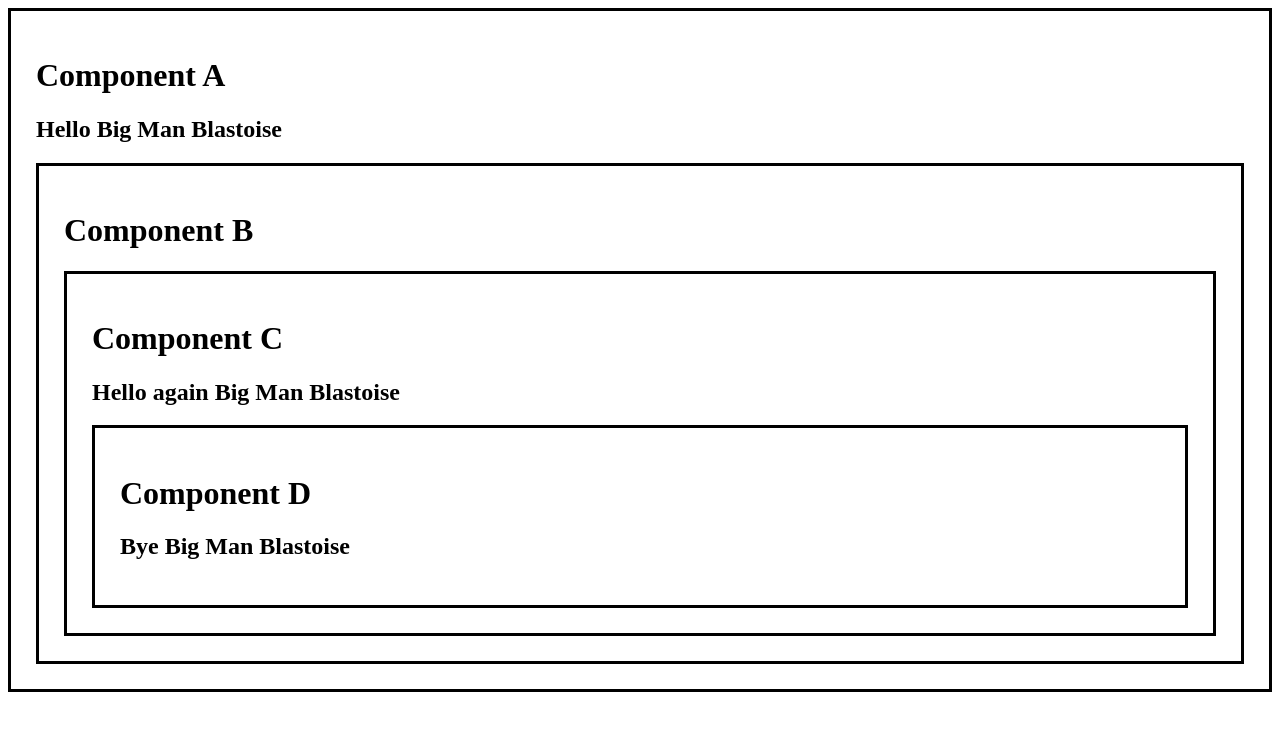
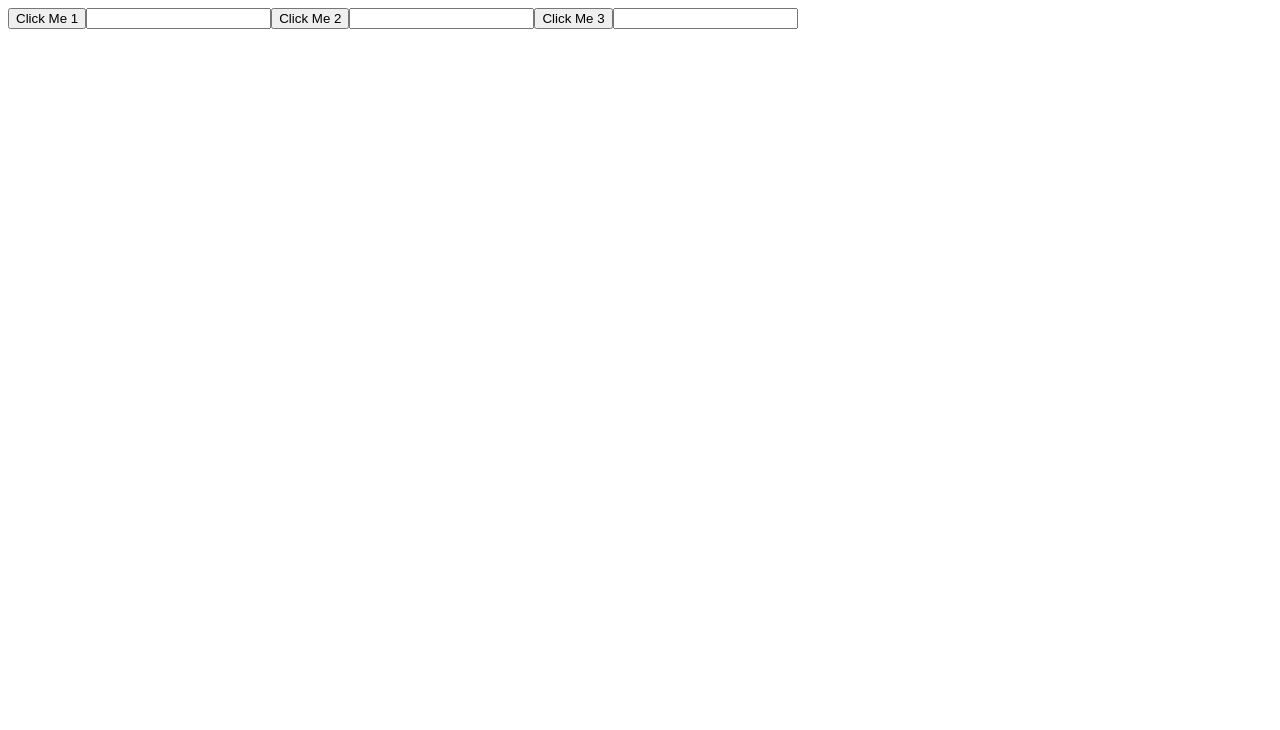
Before and after one commit to FJoey/ReactLearning, a React (Vite) app in the folder my-react-app/: page / in a window 1280 px wide. Shown: the top 730 px of the page. Built offline with nearby package versions, Linux system fonts and the light colour scheme.

Commit message:
useRef hook

```diff
--- a/my-react-app/src/App.jsx
+++ b/my-react-app/src/App.jsx
@@ -1,10 +1,10 @@
-import ComponentA from "./ComponentA";
+import MyComponent8 from "./Mycomponent8";
 
 function App() {
 
     return(
       <>
-        <ComponentA />
+        <MyComponent8 />
       </>
     );
 }
--- /dev/null
+++ b/my-react-app/src/Mycomponent8.jsx
@@ -0,0 +1,53 @@
+import React, {useState, useEffect, useRef} from 'react';
+
+function MyComponent8(){
+
+    const inputRef1 = useRef(null);
+    const inputRef2 = useRef(null);
+    const inputRef3 = useRef(null);
+
+    useEffect(() => {
+        console.log("COMPONENT RENDERED");
+    });
+
+    function handleClick1(){
+        inputRef1.current.focus();
+        inputRef1.current.style.backgroundColor = "yellow";
+        inputRef2.current.style.backgroundColor = "";
+        inputRef3.current.style.backgroundColor = "";
+    }
+
+    function handleClick2(){
+        inputRef2.current.focus();
+        inputRef2.current.style.backgroundColor = "yellow";
+        inputRef1.current.style.backgroundColor = "";
+        inputRef3.current.style.backgroundColor = "";
+    }
+
+    function handleClick3(){
+        inputRef3.current.focus();
+        inputRef3.current.style.backgroundColor = "yellow";
+        inputRef2.current.style.backgroundColor = "";
+        inputRef1.current.style.backgroundColor = "";
+    }
+
+    return(<>
+
+        <button onClick={handleClick1}>
+            Click Me 1
+        </button>
+        <input ref={inputRef1}/>
+
+        <button onClick={handleClick2}>
+            Click Me 2
+        </button>
+        <input ref={inputRef2}/>
+
+        <button onClick={handleClick3}>
+            Click Me 3
+        </button>
+        <input ref={inputRef3}/>
+    </>);
+}
+
+export default MyComponent8;
```
